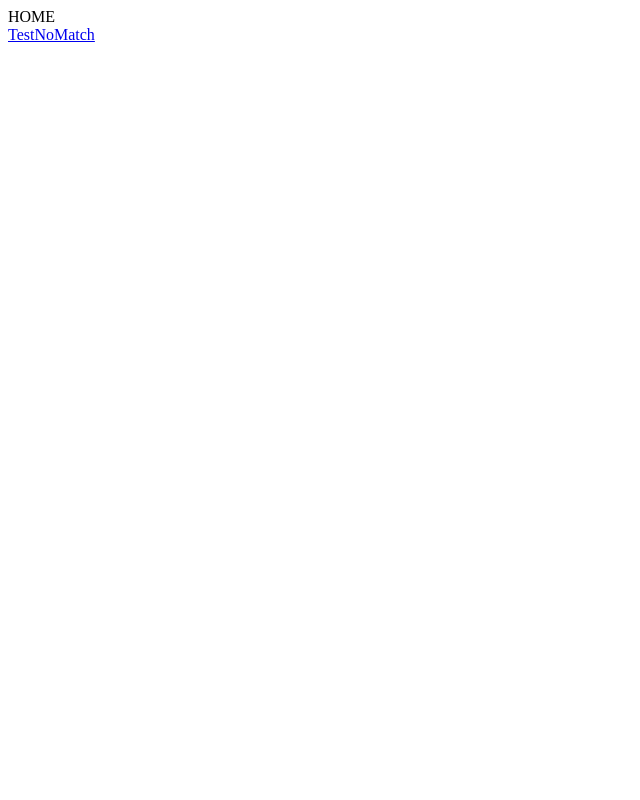
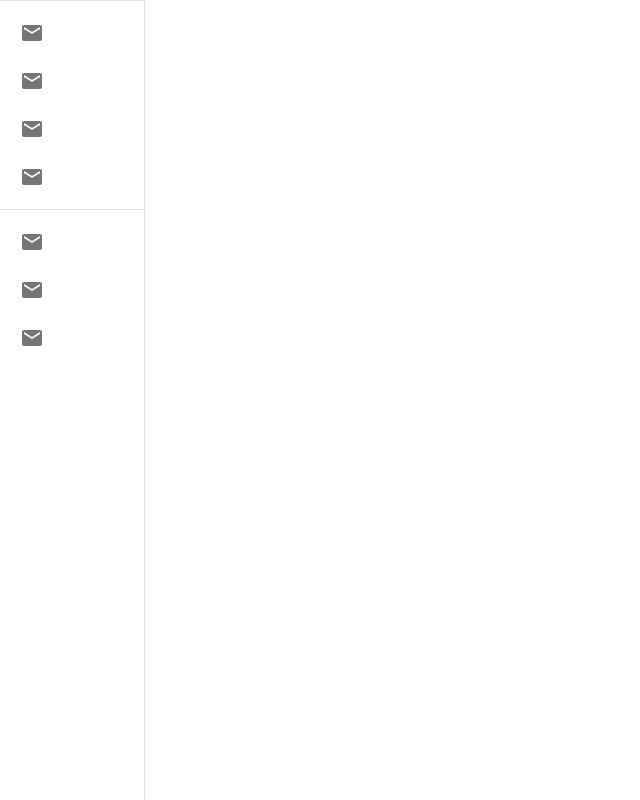
Before and after one commit to mariyaniliev/ERP-App, a React (Vite) app: page /counter in a window 1280 px wide. Shown: the whole page, without its empty margins (0-640 px from the left). Built offline with nearby package versions, Linux system fonts and the light colour scheme.

Commit message:
add sidebar component from mui

```diff
--- a/package.json
+++ b/package.json
@@ -13,6 +13,10 @@
     "lint:fix": "eslint --fix \"{src,stories}/**/*.{js,jsx,ts,tsx}\""
   },
   "dependencies": {
+    "@emotion/react": "^11.8.2",
+    "@emotion/styled": "^11.8.1",
+    "@mui/icons-material": "^5.5.1",
+    "@mui/material": "^5.5.2",
     "@reduxjs/toolkit": "^1.8.0",
     "axios": "^0.26.1",
     "lodash": "^4.17.21",
--- a/src/App.tsx
+++ b/src/App.tsx
@@ -1,9 +1,15 @@
 import React from "react";
 import { useRoutes } from "react-router-dom";
 import { routes } from "./pages/routes";
+import SideBar from "./common/SideBar/SideBar";
 
 const App = () => {
   const element = useRoutes(routes);
-  return <div>{element}</div>;
+  return (
+    <div>
+      <SideBar />
+      {element}
+    </div>
+  );
 };
 export default App;
--- /dev/null
+++ b/src/common/SideBar/SideBar.tsx
@@ -0,0 +1,89 @@
+import * as React from "react";
+import MuiDrawer from "@mui/material/Drawer";
+import {
+  useTheme,
+  Box,
+  List,
+  CssBaseline,
+  Typography,
+  Divider,
+  ListItemButton,
+  ListItemIcon,
+  ListItemText,
+} from "@mui/material";
+import MailIcon from "@mui/icons-material/Mail";
+
+const SideBar = () => {
+  const theme = useTheme();
+  const [open, setOpen] = React.useState(false);
+
+  const handleDrawerOpen = () => {
+    setOpen(true);
+  };
+
+  const handleDrawerClose = () => {
+    setOpen(false);
+  };
+
+  return (
+    <Box sx={{ display: "flex" }}>
+      <CssBaseline />
+      <MuiDrawer variant="permanent" open={open}>
+        <Divider />
+        <List>
+          {["Inbox", "Starred", "Send email", "Drafts"].map((text, index) => (
+            <ListItemButton
+              key={text}
+              sx={{
+                minHeight: 48,
+                justifyContent: open ? "initial" : "center",
+                px: 2.5,
+              }}
+            >
+              <ListItemIcon
+                sx={{
+                  minWidth: 0,
+                  mr: open ? 3 : "auto",
+                  justifyContent: "center",
+                }}
+              >
+                <MailIcon />
+              </ListItemIcon>
+              <ListItemText primary={text} sx={{ opacity: open ? 1 : 0 }} />
+            </ListItemButton>
+          ))}
+        </List>
+        <Divider />
+        <List>
+          {["All mail", "Trash", "Spam"].map((text, index) => (
+            <ListItemButton
+              key={text}
+              sx={{
+                minHeight: 48,
+                justifyContent: open ? "initial" : "center",
+                px: 2.5,
+              }}
+            >
+              <ListItemIcon
+                sx={{
+                  minWidth: 0,
+                  mr: open ? 3 : "auto",
+                  justifyContent: "center",
+                }}
+              >
+                <MailIcon />
+              </ListItemIcon>
+              <ListItemText primary={text} sx={{ opacity: open ? 1 : 0 }} />
+            </ListItemButton>
+          ))}
+        </List>
+      </MuiDrawer>
+      <Box component="main" sx={{ flexGrow: 1, p: 3 }}>
+        <Typography paragraph></Typography>
+        <Typography paragraph></Typography>
+      </Box>
+    </Box>
+  );
+};
+
+export default SideBar;
```
Also changed, not shown: 1 other file (tests, documents, lock files or other folders).
